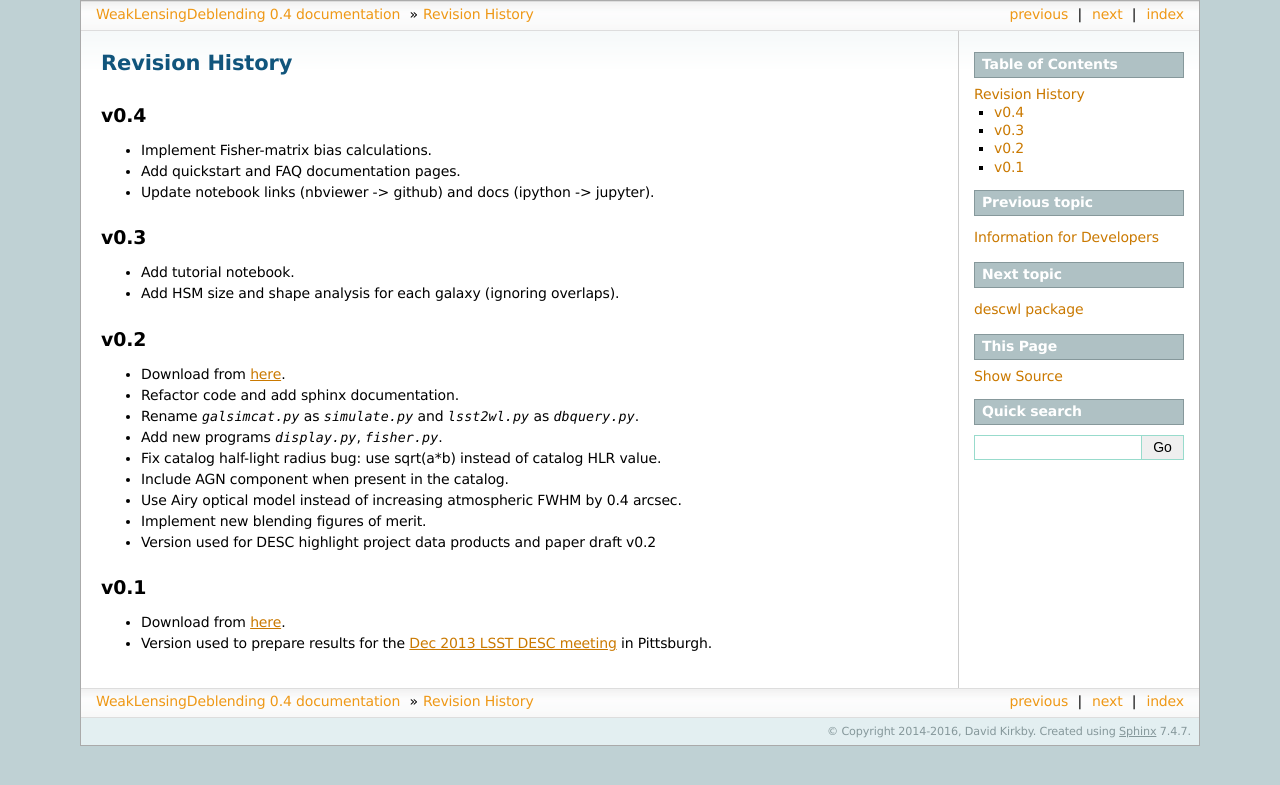
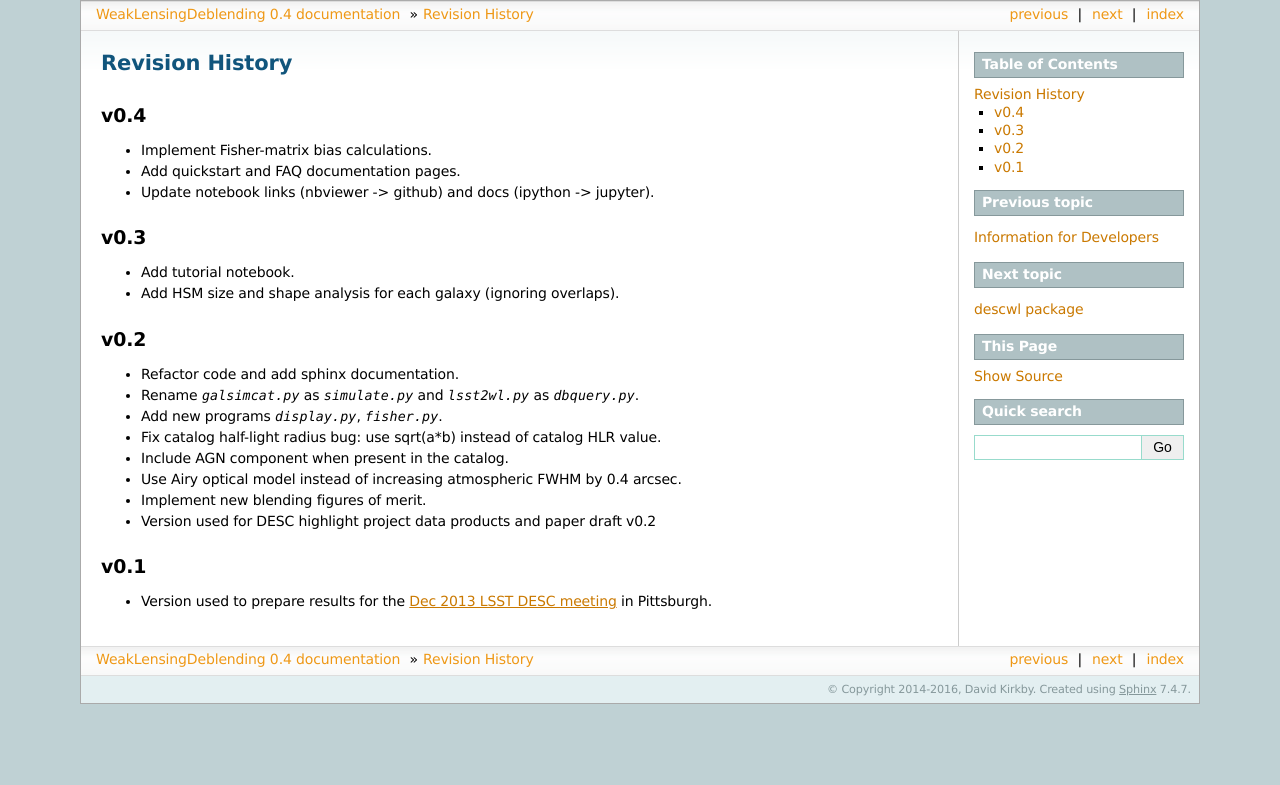
Before and after one commit to LSSTDESC/WeakLensingDeblending, a Sphinx documentation site: the page built from docs/history.rst, in a window 1280 px wide. Shown: the top 785 px of the page. Built offline with Sphinx 7.4.7, drawn with Linux system fonts in a browser that asks for light colours.

Commit message:
Fix sphinx warning

```diff
--- a/docs/history.rst
+++ b/docs/history.rst
@@ -14,7 +14,6 @@ v0.3
 
 v0.2
 ----
-- Download from `here <https://github.com/DarkEnergyScienceCollaboration/WeakLensingDeblending/releases/tag/v0.2>`_.
 - Refactor code and add sphinx documentation.
 - Rename `galsimcat.py` as `simulate.py` and `lsst2wl.py` as `dbquery.py`.
 - Add new programs `display.py`, `fisher.py`.
@@ -26,5 +25,4 @@ v0.2
 
 v0.1
 ----
-- Download from `here <https://github.com/DarkEnergyScienceCollaboration/WeakLensingDeblending/releases/tag/v0.1>`_.
 - Version used to prepare results for the `Dec 2013 LSST DESC meeting <https://indico.bnl.gov/conferenceDisplay.py?confId=691>`_ in Pittsburgh.
```
